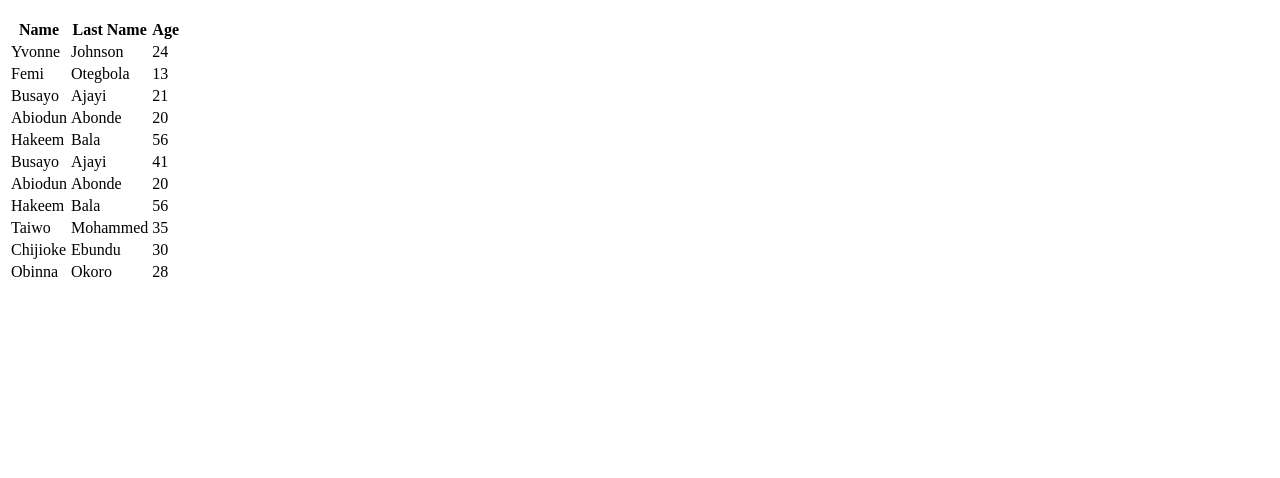
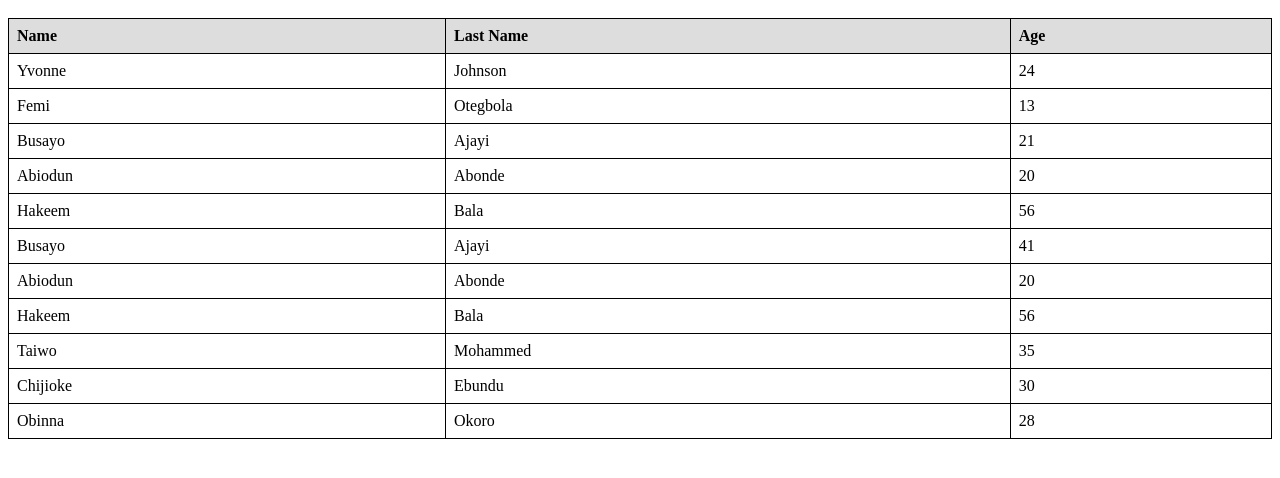
Before and after one commit to femorra/sample-tables, a plain HTML site: page index.html in a window 1280 px wide. Shown: the part 48-526 px from the top of the page. Drawn offline with Linux system fonts and the light colour scheme.

Commit message:
commit jare 2

```diff
--- a/index.html
+++ b/index.html
@@ -1,3 +1,4 @@
+<link rel="stylesheet" href="style table.css">
 <h1>List of students</h1>
 <table>
     <thead>
```
